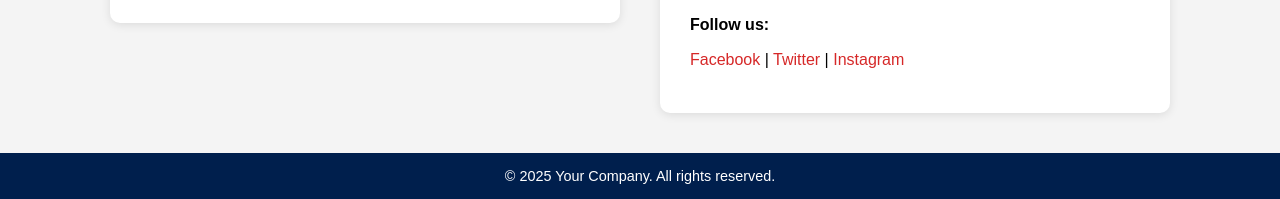
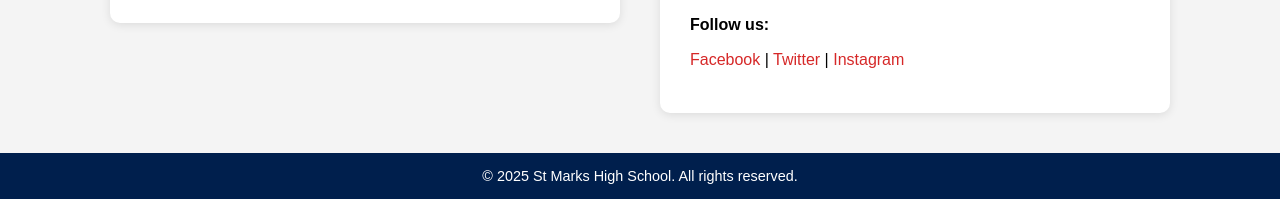
Before and after one commit to Mantini00/stmarkshigh, a plain HTML site: page Contact us.html in a window 1280 px wide. Shown: the part 621-820 px from the top of the page. Drawn offline with Linux system fonts and the light colour scheme.

```diff
--- a/Contact us.html
+++ b/Contact us.html
@@ -181,7 +181,7 @@
   </main>
 
   <footer>
-    &copy; 2025 Your Company. All rights reserved.
+    &copy; 2025 St Marks High School. All rights reserved.
   </footer>
 
 </body>
```
